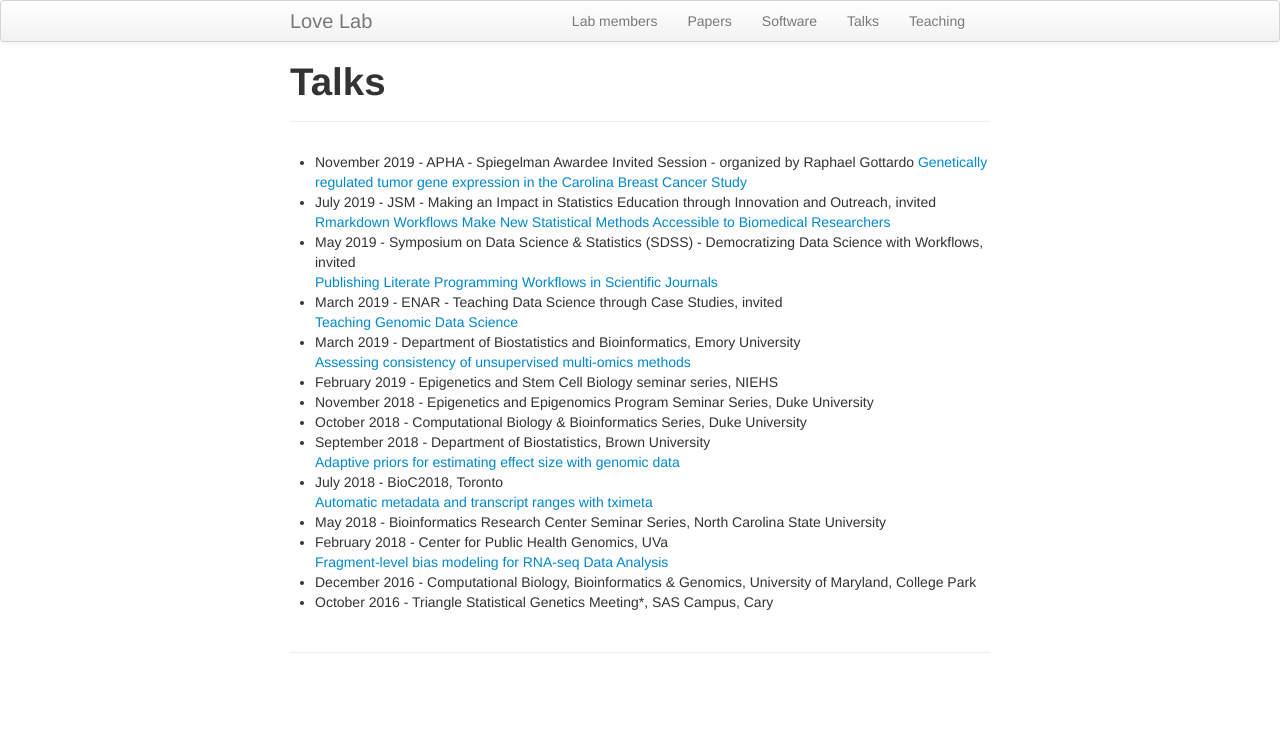
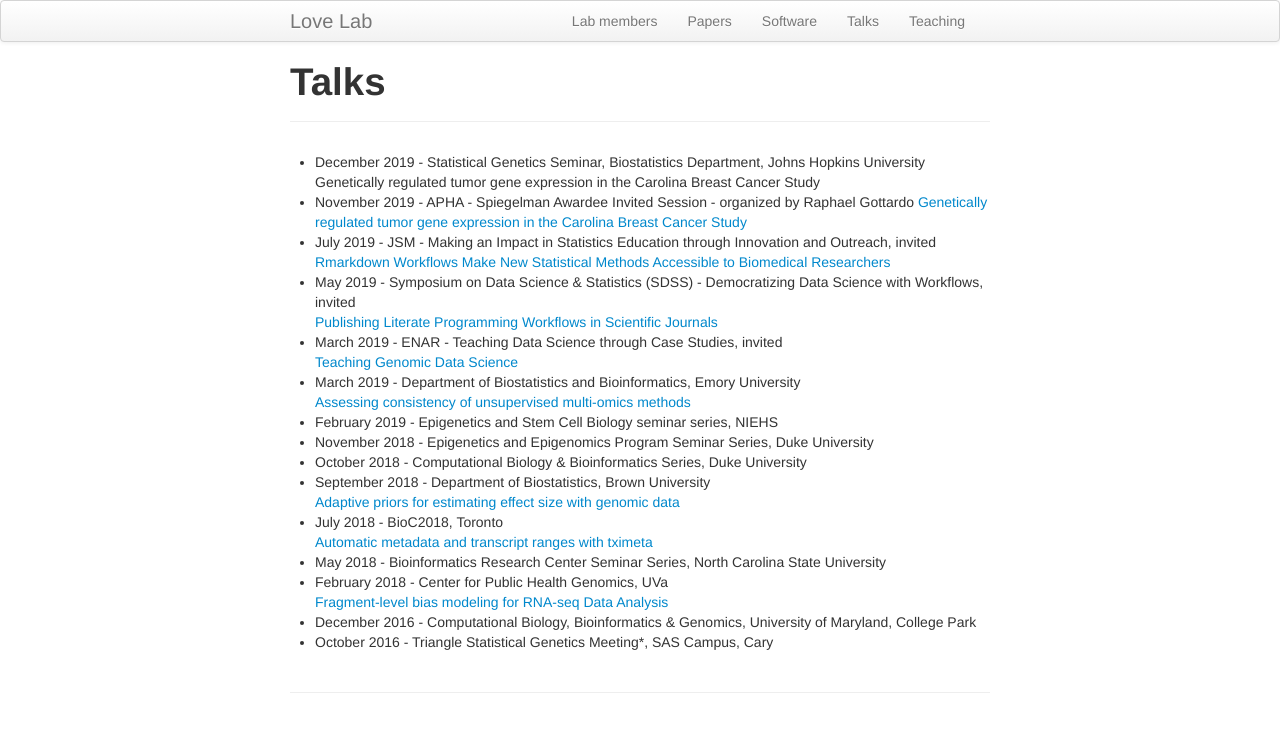
Before and after one commit to mikelove/mikelove.github.io, a Jekyll site: the page built from pages/talks.md, in a window 1280 px wide. Shown: the top 732 px of the page. Built offline with Jekyll 4.4.1, drawn with Linux system fonts in a browser that asks for light colours.

Commit message:
add talk

```diff
--- a/pages/talks.md
+++ b/pages/talks.md
@@ -3,6 +3,10 @@ layout: page
 title: "Talks"
 ---
 
+* December 2019 - Statistical Genetics Seminar, Biostatistics
+  Department, Johns Hopkins University <br>
+  Genetically regulated tumor gene expression in the Carolina Breast
+  Cancer Study
 * November 2019 -
   APHA - Spiegelman Awardee Invited Session - organized by Raphael Gottardo
   [Genetically regulated tumor gene expression in the Carolina Breast Cancer Study](../assets/love_cbcs_apha_2019.pdf)
```
